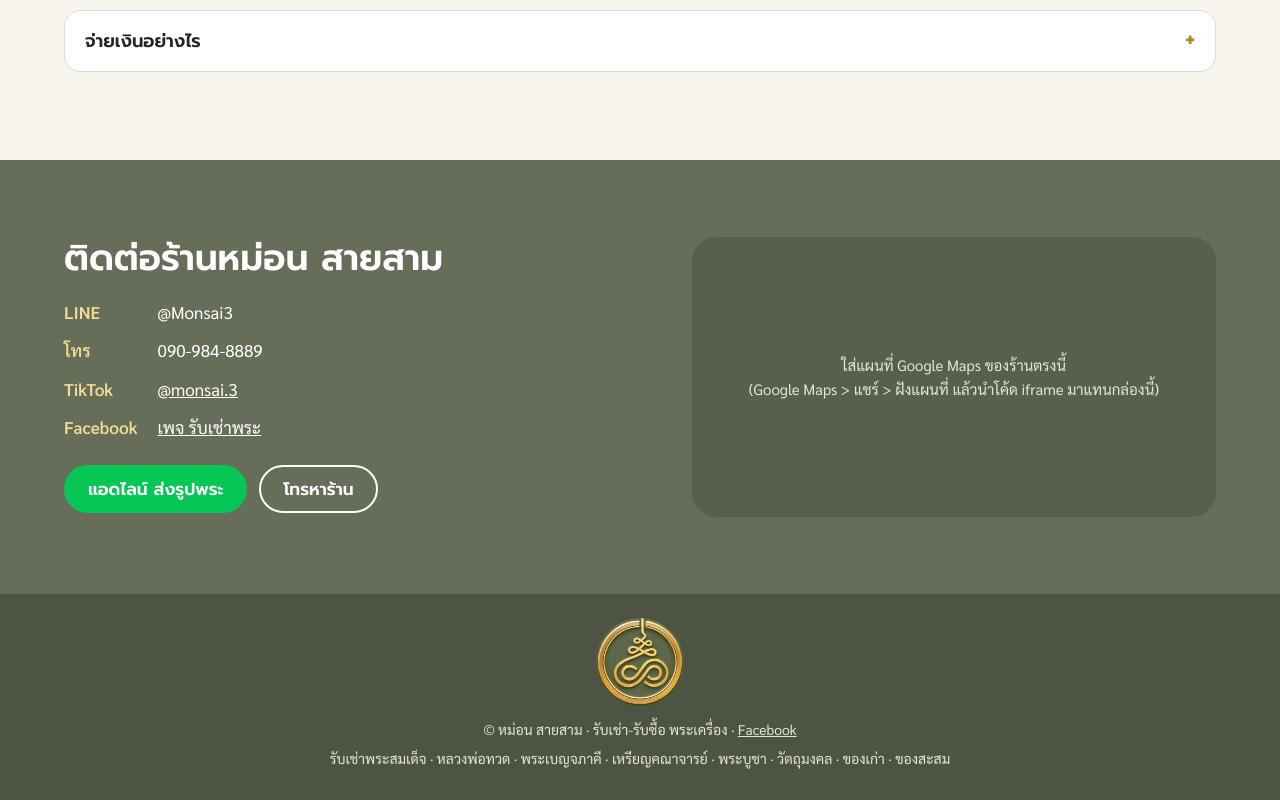
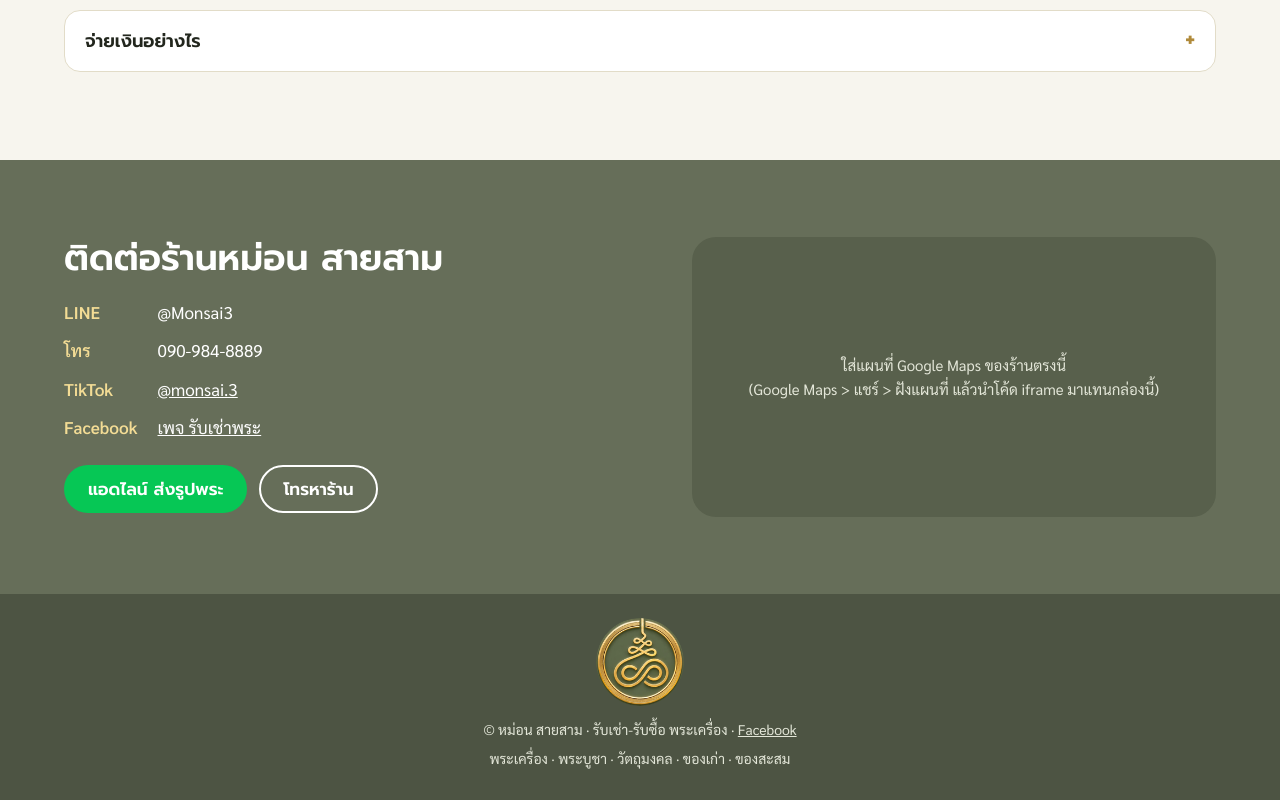
Before and after one commit to wittayapiwpong-dot/monsai3-website, a plain HTML site: page index.html in a window 1280 px wide. Shown: the part 4669-5469 px from the top of the page. Drawn offline with Linux system fonts and the light colour scheme.

Commit message:
ท้ายเว็บเหลือ พระเครื่อง พระบูชา วัตถุมงคล ของเก่า ของสะสม
Co-Authored-By: Claude Opus 5.5 <noreply@anthropic.com>
Claude-Session: https://claude.ai/code/session_01BruV6Qz65REEYrnUXHM7gX

```diff
--- a/index.html
+++ b/index.html
@@ -271,7 +271,7 @@ footer p{margin:0 auto 6px;max-width:none}
 <footer>
  <img class="flogo" src="img/logo-monsai3-v2.png" width="88" height="88" alt="หม่อน สายสาม รับเช่า-รับซื้อ พระเครื่อง" loading="lazy">
  <p>© หม่อน สายสาม · รับเช่า-รับซื้อ พระเครื่อง · <a href="https://www.facebook.com/Monsaisam">Facebook</a></p>
- <p>รับเช่าพระสมเด็จ · หลวงพ่อทวด · พระเบญจภาคี · เหรียญคณาจารย์ · พระบูชา · วัตถุมงคล · ของเก่า · ของสะสม</p>
+ <p>พระเครื่อง · พระบูชา · วัตถุมงคล · ของเก่า · ของสะสม</p>
 </footer>
 
 <a class="btn line fab" href="https://line.me/R/ti/p/@monsai3">แอดไลน์ ส่งรูปพระ ประเมินราคาฟรี</a>
```
